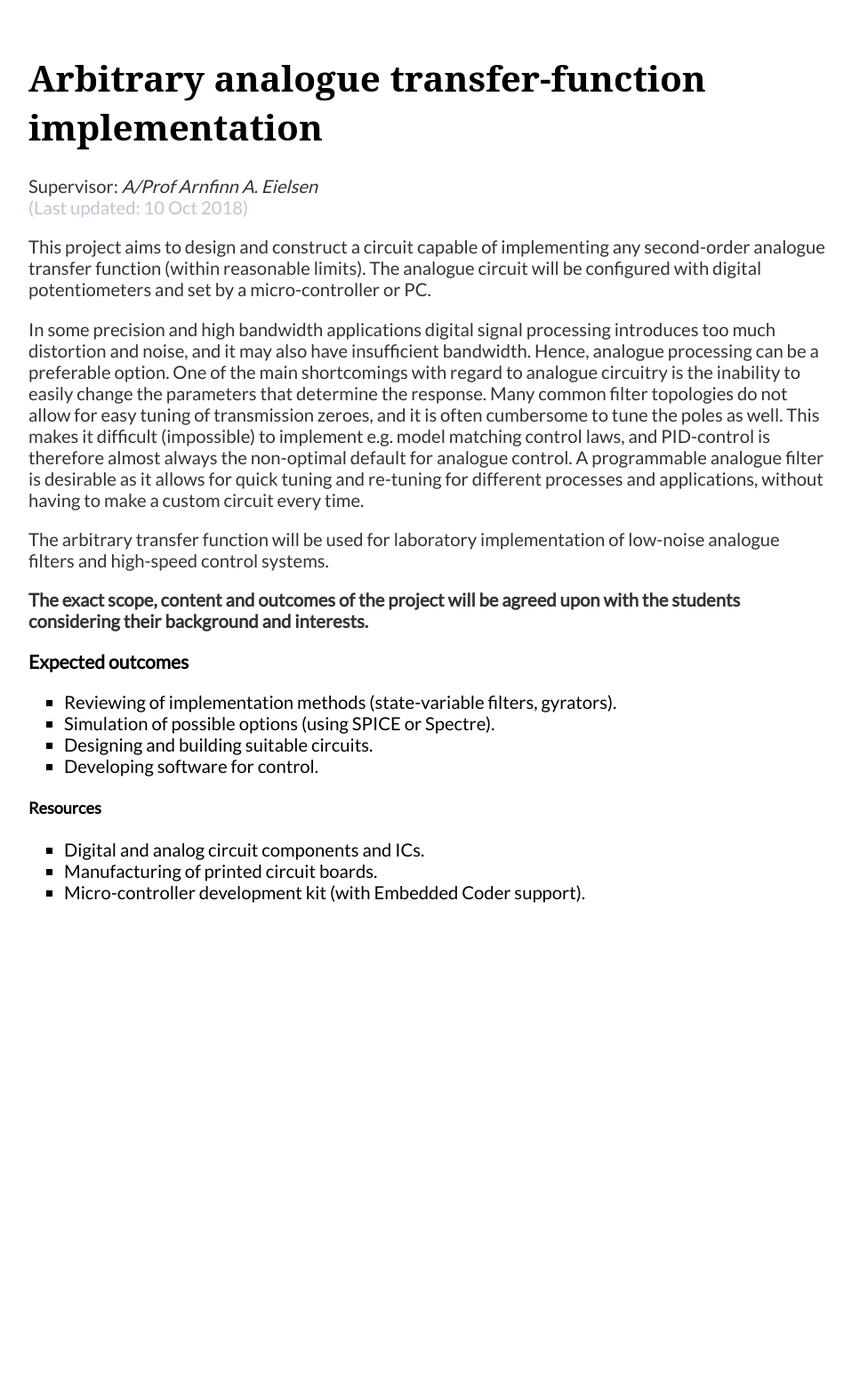
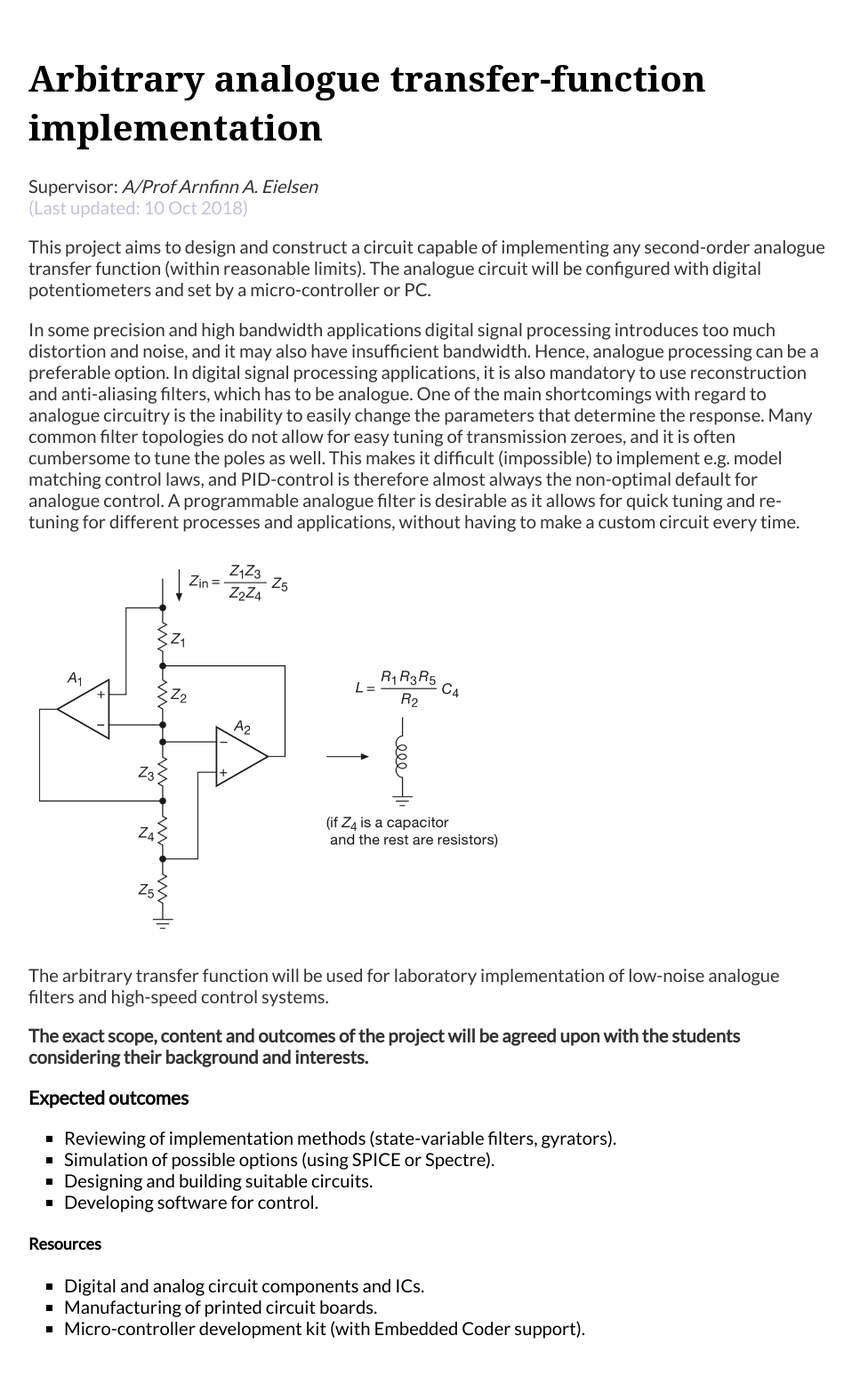
Before and after one commit to eielsen/eielsen.github.io, a Jekyll site: the page built from _posts/2018-10-10-analogue-filter.md, in a window 1280 px wide. Shown: the whole page at 89% size, without its empty margins (160-1118 px from the left). Built offline with Jekyll 4.4.1, drawn with Linux system fonts in a browser that asks for light colours; some web fonts are replaced; before the commit the page ends 1075 px from its top, so only the background shows below that.

Commit message:
Update 2018-10-10-analogue-filter.md

```diff
--- a/_posts/2018-10-10-analogue-filter.md
+++ b/_posts/2018-10-10-analogue-filter.md
@@ -11,7 +11,9 @@
 
 This project aims to design and construct a circuit capable of implementing any second-order analogue transfer function (within reasonable limits). The analogue circuit will be configured with digital potentiometers and set by a micro-controller or PC.
 
-In some precision and high bandwidth applications digital signal processing introduces too much distortion and noise, and it may also have insufficient bandwidth. Hence, analogue processing can be a preferable option. One of the main shortcomings with regard to analogue circuitry is the inability to easily change the parameters that determine the response. Many common filter topologies do not allow for easy tuning of transmission zeroes, and it is often cumbersome to tune the poles as well. This makes it difficult (impossible) to implement e.g. model matching control laws, and PID-control is therefore almost always the non-optimal default for analogue control. A programmable analogue filter is desirable as it allows for quick tuning and re-tuning for different processes and applications, without having to make a custom circuit every time.
+In some precision and high bandwidth applications digital signal processing introduces too much distortion and noise, and it may also have insufficient bandwidth. Hence, analogue processing can be a preferable option. In digital signal processing applications, it is also mandatory to use reconstruction and anti-aliasing filters, which has to be analogue. One of the main shortcomings with regard to analogue circuitry is the inability to easily change the parameters that determine the response. Many common filter topologies do not allow for easy tuning of transmission zeroes, and it is often cumbersome to tune the poles as well. This makes it difficult (impossible) to implement e.g. model matching control laws, and PID-control is therefore almost always the non-optimal default for analogue control. A programmable analogue filter is desirable as it allows for quick tuning and re-tuning for different processes and applications, without having to make a custom circuit every time.
+
+![Gyrator (arbitrary impendance).](/images/gyrator.png "Gyrator (arbitrary impendance).")
 
 The arbitrary transfer function will be used for laboratory implementation of low-noise analogue filters and high-speed control systems.
 
```
